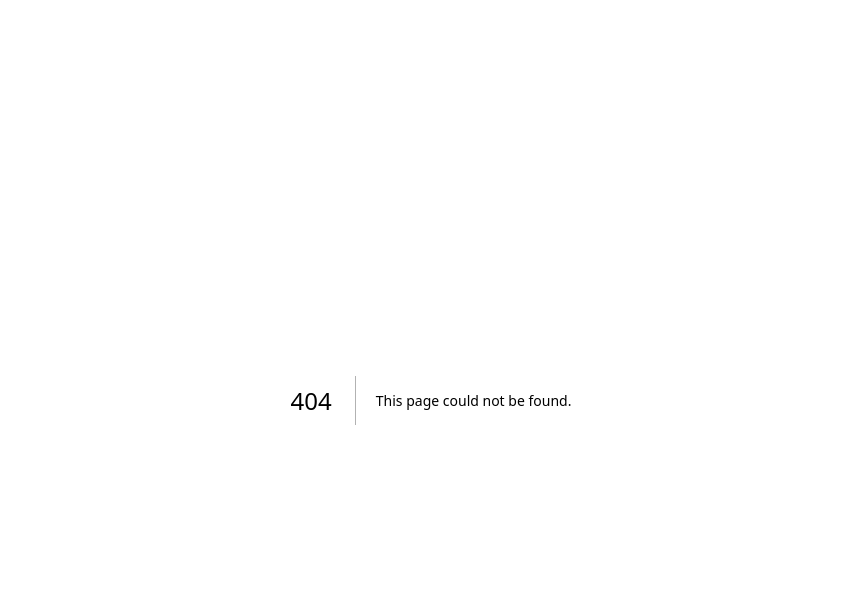
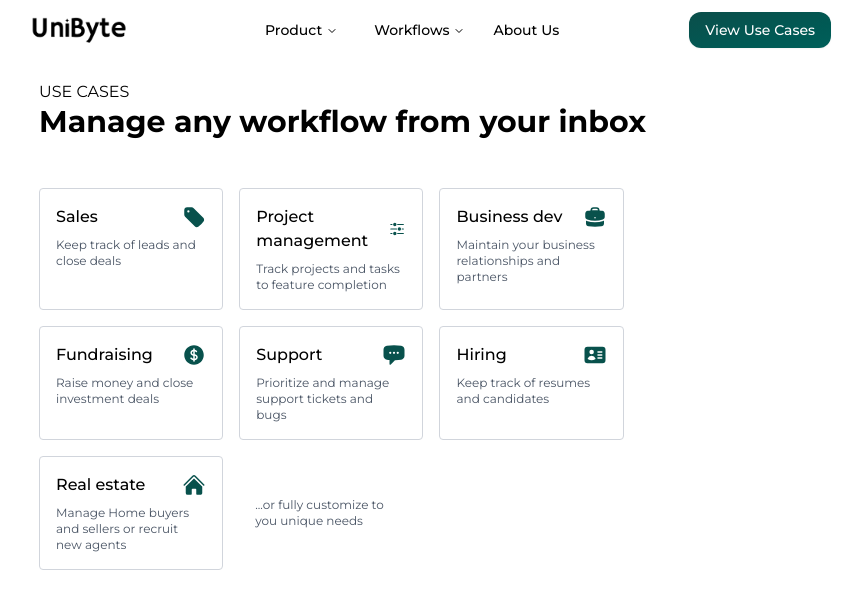
Before and after one commit to aayushcyy/bytely, a Next.js app: page /feature in a window 1280 px wide. Before the commit this address had no page. Shown: the top 608 px of the page, without its empty margins (209-1071 px from the left). Built offline with nearby package versions, Linux system fonts and the light colour scheme.

Commit message:
complete use cases in feature page

```diff
--- a/app/Component/Navbar.jsx
+++ b/app/Component/Navbar.jsx
@@ -32,7 +32,7 @@ export default function Navbar() {
               Product
             </NavigationMenuTrigger>
             <NavigationMenuContent className="bg-white">
-              <NavigationMenuLink href="#" className="w-40">
+              <NavigationMenuLink href="/feature" className="w-40">
                 CRM
               </NavigationMenuLink>
               <NavigationMenuLink href="#">Email Tracking</NavigationMenuLink>
--- /dev/null
+++ b/app/feature/page.jsx
@@ -0,0 +1,85 @@
+import React from "react";
+import Navbar from "../Component/Navbar";
+import {
+  TagIcon,
+  AdjustmentsHorizontalIcon,
+  BriefcaseIcon,
+  CurrencyDollarIcon,
+  ChatBubbleLeftEllipsisIcon,
+  IdentificationIcon,
+  HomeIcon,
+} from "@heroicons/react/24/solid";
+
+export default function page() {
+  let features = [
+    {
+      heading: "Sales",
+      subHead: "Keep track of leads and close deals",
+      icon: TagIcon,
+    },
+    {
+      heading: "Project management",
+      subHead: "Track projects and tasks to feature completion",
+      icon: AdjustmentsHorizontalIcon,
+    },
+    {
+      heading: "Business dev",
+      subHead: "Maintain your business relationships and partners",
+      icon: BriefcaseIcon,
+    },
+    {
+      heading: "Fundraising",
+      subHead: "Raise money and close investment deals",
+      icon: CurrencyDollarIcon,
+    },
+    {
+      heading: "Support",
+      subHead: "Prioritize and manage support tickets and bugs",
+      icon: ChatBubbleLeftEllipsisIcon,
+    },
+    {
+      heading: "Hiring",
+      subHead: "Keep track of resumes and candidates",
+      icon: IdentificationIcon,
+    },
+    {
+      heading: "Real estate",
+      subHead: "Manage Home buyers and sellers or recruit new agents",
+      icon: HomeIcon,
+    },
+  ];
+  return (
+    <div className="w-full flex flex-col">
+      <Navbar />
+      {/* Section 1 */}
+      <section className="w-full h-[90vh] py-3 px-62 flex flex-col pt-20 relative">
+        <p className="uppercase">Use Cases</p>
+        <p className="text-3xl font-bold">
+          Manage any workflow from your inbox
+        </p>
+        <div className="flex flex-wrap gap-4 w-full mt-12">
+          {features.map((item, index) => {
+            const Icon = item.icon;
+            return (
+              <div
+                key={index}
+                className="flex flex-col border-[1px] border-gray-300 hover:border-[#055651] hover:bg-[#05565113] rounded-sm cursor-pointer px-4 py-4 w-[23.5%] gap-2"
+              >
+                <div className="flex items-center font-medium justify-between">
+                  <p>{item.heading}</p>{" "}
+                  <Icon className="size-6" color="#08514C" />
+                </div>
+                <div className="text-xs text-gray-600">{item.subHead}</div>
+              </div>
+            );
+          })}
+          <div className="flex items-center justify-center rounded-sm cursor-pointer px-4 py-3 gap-1 w-[22%]">
+            <div className="flex items-center text-gray-600 text-xs justify-between">
+              <p className="">...or fully customize to you unique needs</p>
+            </div>
+          </div>
+        </div>
+      </section>
+    </div>
+  );
+}
```
